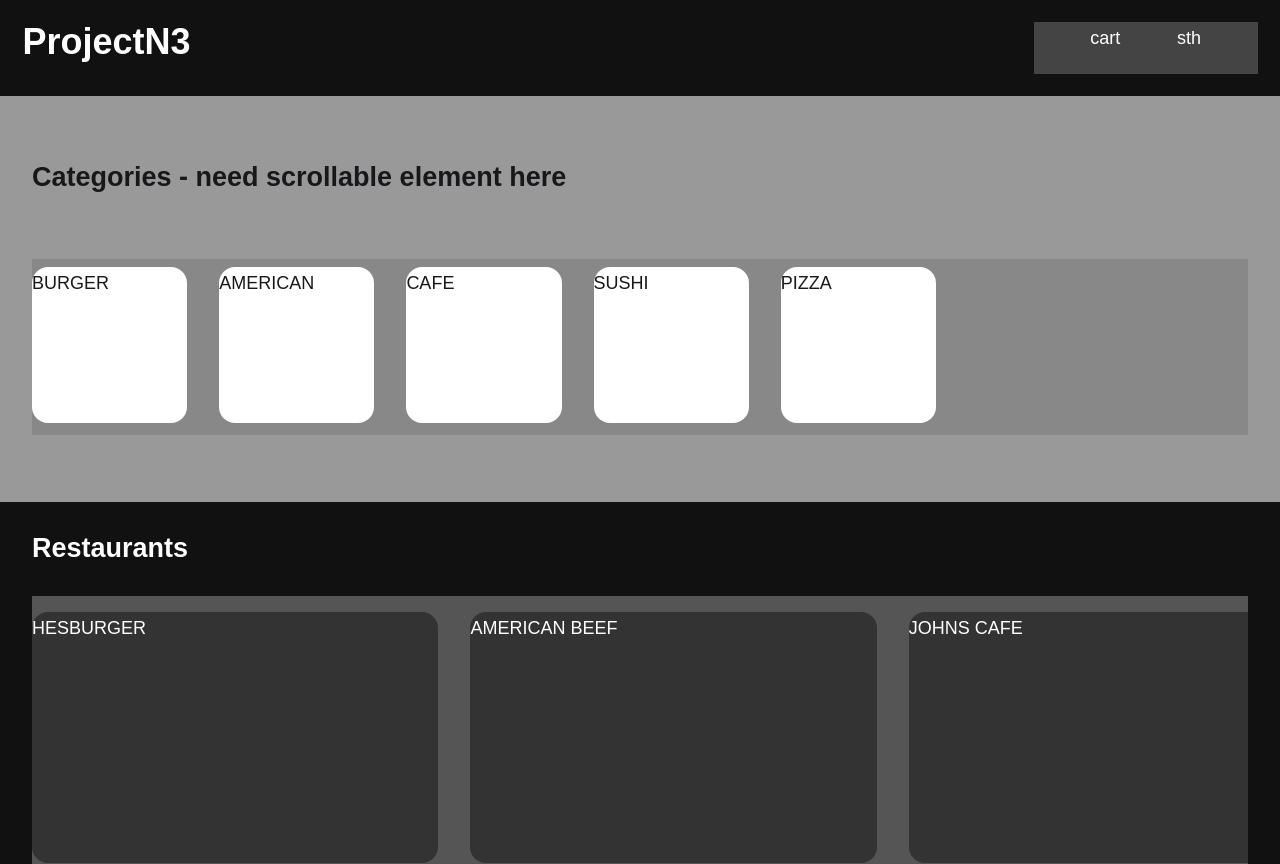
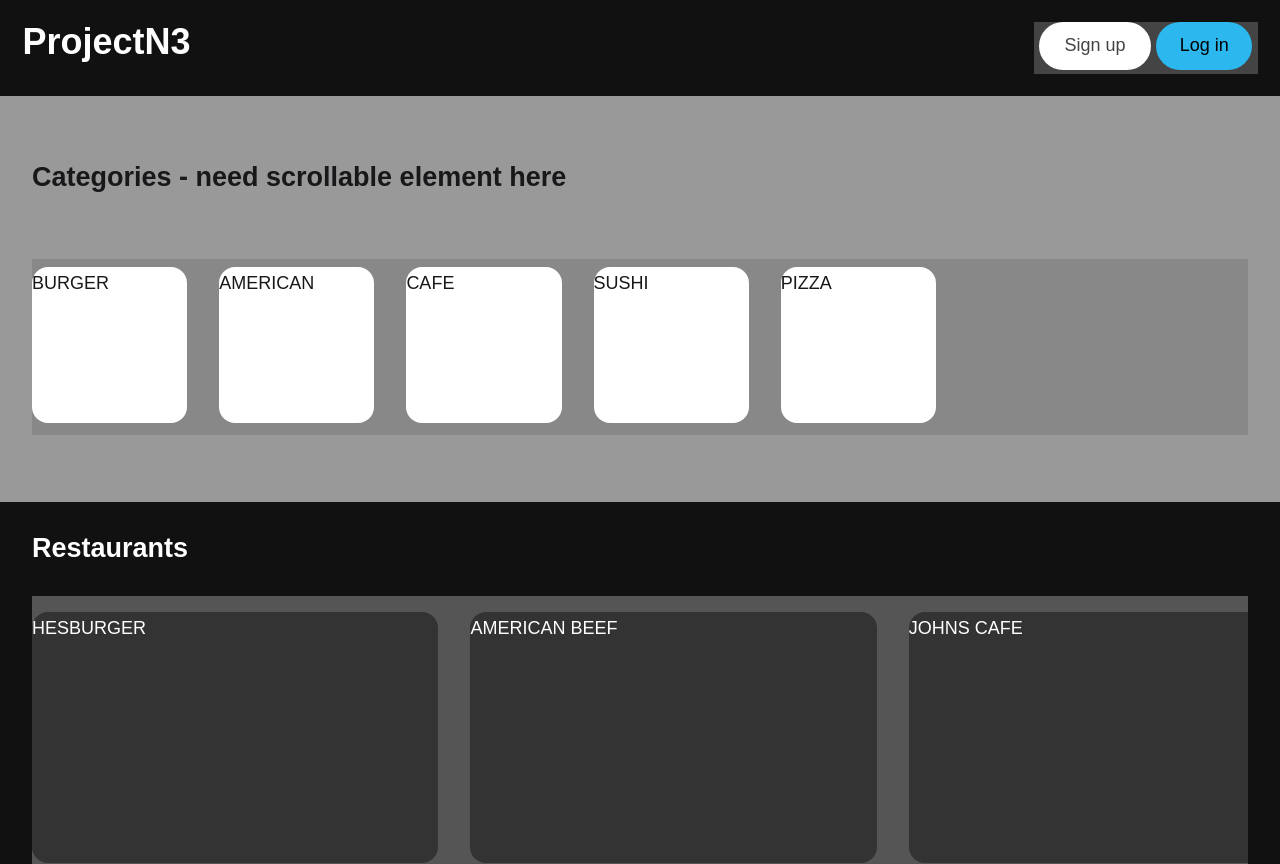
Before and after one commit to globalGLEX/ProjectN3, a React (Vite) app: page / in a window 1280 px wide. Shown: the top 864 px of the page. Built offline with nearby package versions, Linux system fonts and the light colour scheme.

Commit message:
add header buttons

```diff
--- a/src/components/Header.tsx
+++ b/src/components/Header.tsx
@@ -6,11 +6,17 @@ function Header() {
   return (
     <header>
     <h1>ProjectN3</h1>
-    <div className="header-right">
-        <div>cart</div>
-        <div>sth</div>
-    </div>
+        <HeaderRight />
     </header>
   );
 }
+
+function HeaderRight() {
+    return (
+        <div className="header-right">
+                  <button className="signup-button">Sign up</button>
+                  <button className="login-button">Log in</button>
+        </div>
+    );
+  }
 export default Header
--- a/src/index.css
+++ b/src/index.css
@@ -163,6 +163,27 @@ header{
   background: #444;
   width: 14rem;
 }
+.signup-button{
+  height: 3rem;
+  width: 7rem;
+  border: none;
+  background: #fff;
+  justify-content: center;
+  border-radius: 2rem;
+  color: #444444;
+  cursor: pointer;
+}
+
+.login-button{
+  height: 3rem;
+  width: 6rem;
+  border: none;
+  background: #2cb7ee;
+  justify-content: center;
+  border-radius: 2rem;
+  cursor: pointer;
+}
+
 
 .categories{
 
```
